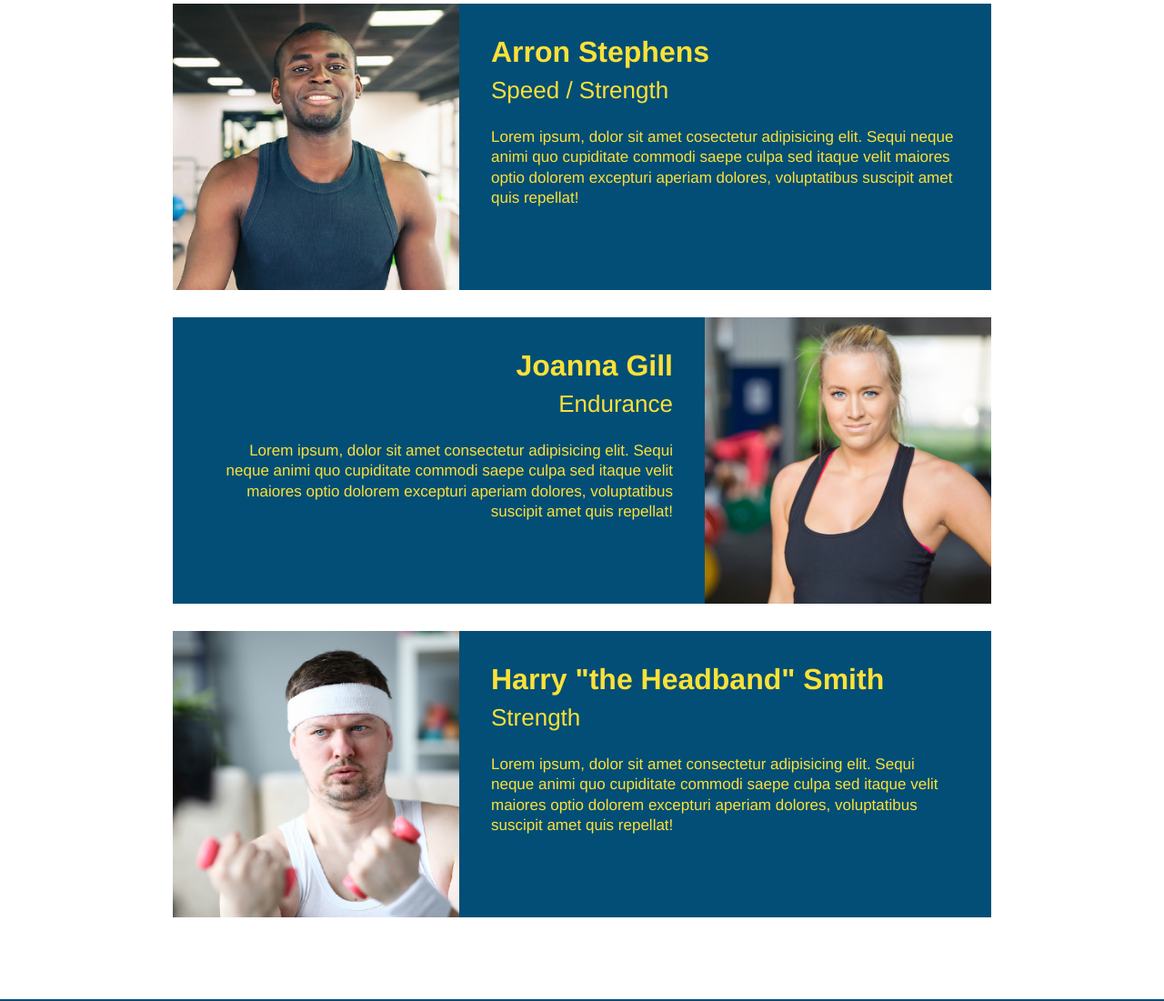
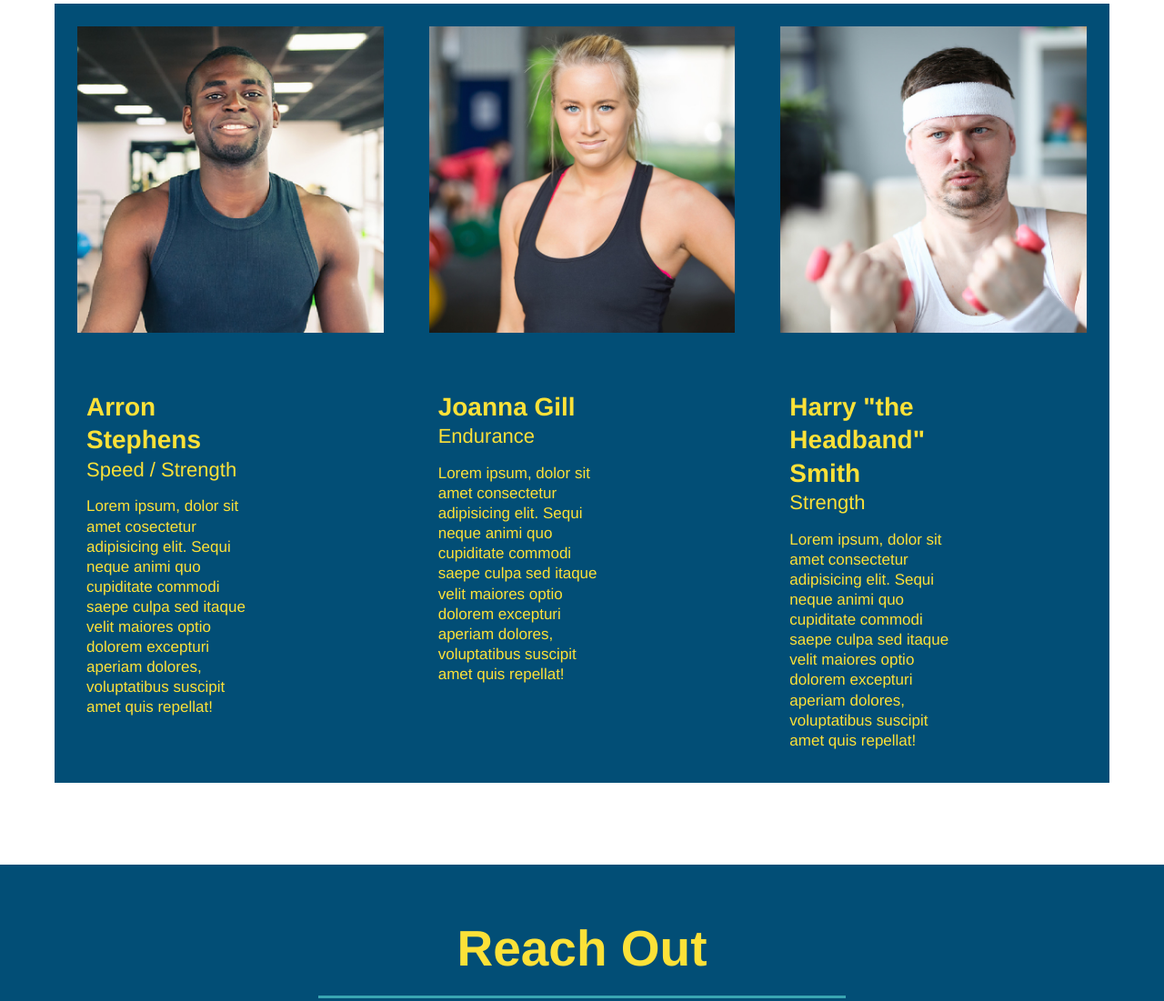
Before and after one commit to MiaLaFleur/run-buddy, a plain HTML site: page index.html in a window 1280 px wide. Shown: the part 2434-3535 px from the top of the page at 91% size. Drawn offline with Linux system fonts and the light colour scheme.

Commit message:
add flexbox to the trainers

```diff
--- a/assets/css/style.css
+++ b/assets/css/style.css
@@ -217,47 +217,45 @@ section {
     max-width: 100%;
 }
 
+.trainers {
+    width: 100%;
+    margin: 0 auto;
+    display: flex;
+    flex-wrap: wrap;
+    justify-content: space-around;
+}
+
 .trainer {
-    width: 900px;
     margin: 0 auto 30px auto;
     background: #024e76;
     color: #fce138;
-    overflow: auto;
+    flex: 1;
 }
 
 .trainer img {
-    width: 35%;
-    float: left;
+    width: 100%;
+    padding: 25px;
 }
 
 .trainer-bio {
     padding: 35px;
     float: left;
     width: 65%;
-}
-
-.text-left {
-    text-align: left;
-}
-
-.text-right {
-    text-align: right;
+    line-height: 1.3;
 }
 
 .trainer-bio h3 {
-    font-size: 32px;
-    margin-bottom: 8px;
+    font-size: 28px;
 }
 
 .trainer-bio h4 {
     font-weight: lighter;
-    font-size: 26px;
-    margin-bottom: 25px;
+    font-size: 22px;
+    margin-bottom: 15px;
 }
 
 .trainer-bio p {
     font-size: 17px;
-    line-height: 1.3;
 }
 
 /* Reach Out Styles Start */
--- a/index.html
+++ b/index.html
@@ -156,7 +156,7 @@
         </section>
 
         <!-- "Meet The Trainers" section -->
-        <section id="your-trainers" class="trainers">
+        <section id="your-trainers">
             <div class="flex-row">
                 <h2 class="section-title primary-border">
                     Meet The Trainers
@@ -165,11 +165,12 @@
 
 
             <!-- First trainer bio -->
+        <div class="trainers">
             <article class="trainer">
                 <img src="./assets/images/01-05-trainers/trainer-1.jpg" alt="Arron Stephens in his workout clothes, ready to pump iron" />
-                <div class="trainer-bio text-left">
-                    <h3>Arron Stephens</h3>
-                    <h4>Speed / Strength</h4>
+                <div class="trainer-bio">
+                    <h3 class="trainer-name">Arron Stephens</h3>
+                    <h4 class="trainer-role">Speed / Strength</h4>
                     <p>
                         Lorem ipsum, dolor sit amet cosectetur adipisicing elit. Sequi neque animi quo cupiditate commodi saepe culpa sed
                         itaque velit maiores optio dolorem excepturi aperiam dolores, voluptatibus suscipit amet quis repellat!
@@ -179,29 +180,30 @@
 
             <!-- Second trainer bio -->
             <article class="trainer">
-                <div class="trainer-bio text-right">
-                    <h3>Joanna Gill</h3>
-                    <h4>Endurance</h4>
+                <img src="./assets/images/01-05-trainers/trainer-2.jpg" alt="Joanna Gill cooling off after a workout" />
+                <div class="trainer-bio">
+                    <h3 class="trainer-name">Joanna Gill</h3>
+                    <h4 class="trainer-role">Endurance</h4>
                     <p>
                         Lorem ipsum, dolor sit amet consectetur adipisicing elit. Sequi neque animi quo cupiditate commodi saepe culpa sed
                         itaque velit maiores optio dolorem excepturi aperiam dolores, voluptatibus suscipit amet quis repellat!
                     </p>
                 </div>
-                <img src="./assets/images/01-05-trainers/trainer-2.jpg" alt="Joanna Gill cooling off after a workout" />
+
             </article>
 
             <!-- Third trainer bio -->
             <article class="trainer">
                 <img src="./assets/images/01-05-trainers/trainer-3.jpg" alt="Harry Smith wearing a headband and lifting comically small pink weights" />
-                <div class="trainer-bio text-left">
-                    <h3>Harry "the Headband" Smith</h3>
-                    <h4>Strength</h4>
+                <div class="trainer-bio">
+                    <h3 clas="trainer-name">Harry "the Headband" Smith</h3>
+                    <h4 class="trainer-role">Strength</h4>
                     <p>
                         Lorem ipsum, dolor sit amet consectetur adipisicing elit. Sequi neque animi quo cupiditate commodi saepe culpa sed
                         itaque velit maiores optio dolorem excepturi aperiam dolores, voluptatibus suscipit amet quis repellat!
                     </p>
                 </div>
-            </article>
+        </div>    </article>
         </section>
 
         <!-- "Reach Out" section -->
```
